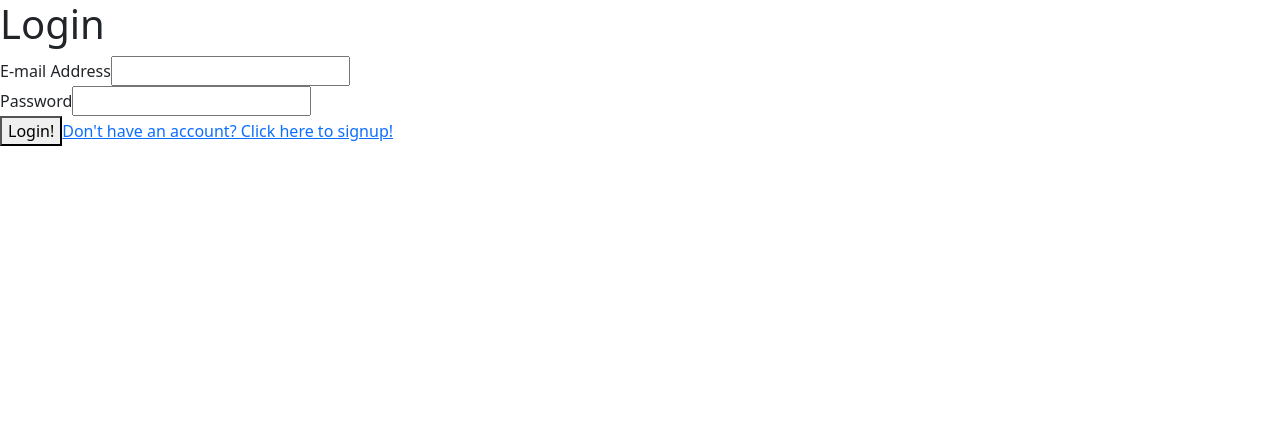
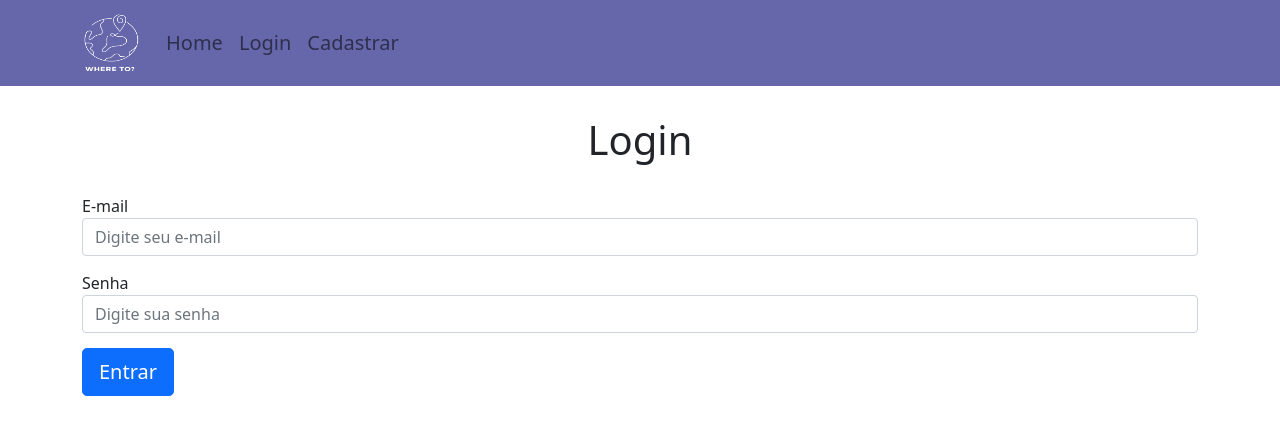
Before and after one commit to CPBeisiegel/where-to-project-client, a React (Create React App) app: page /login in a window 1280 px wide. Shown: the top 434 px of the page. Built offline with nearby package versions, Linux system fonts and the light colour scheme.

Commit message:
add login style

```diff
--- a/src/components/App.js
+++ b/src/components/App.js
@@ -6,12 +6,14 @@ import Signup from "../pages/auth/Signup";
 import Login from "../pages/auth/Login";
 import ProtectedRoute from "../pages/auth/ProtectedRoute";
 import UserHome from "../pages/UserHome";
+import { NavbarExterna } from "./Navbar/index";
 
 import { AuthContextComponent } from "../contexts/authContext";
 
 function App() {
   return (
     <AuthContextComponent>
+      <NavbarExterna />
       <Routes>
         <Route path="/" element={<Home />} />
         <Route
--- a/src/components/Form/index.js
+++ b/src/components/Form/index.js
@@ -14,6 +14,7 @@ export function FormField(props) {
         required={props.required} //booleano, para dizer se é obrigatório ou não o campo ser preenchido
         pattern={props.pattern} //permite que seja passada uma regex, para que ele só aceite o que determinar a regex passada
         readOnly={props.readOnly} //booleano, para quando estiver enviando o formulário, não ser permitido clicar novamente naquele mesmo formulário
+        placeholder={props.placeholder}
       />
     </div>
 
--- a/src/components/Navbar/index.js
+++ b/src/components/Navbar/index.js
@@ -30,7 +30,7 @@ export function NavbarExterna() {
         <Navbar.Collapse id="basic-navbar-nav">
           <Nav className="me-auto navbar-brand ">
             <Nav.Link href="/">Home</Nav.Link>
-            <Nav.Link href={loginState.token === "" ? "/login" : "/UserHome"}>
+            <Nav.Link href={loginState.token === "" ? "/login" : "/user-home"}>
               {loginState.token === "" ? "Login" : "Minha Página"}
             </Nav.Link>
 
--- a/src/pages/Home.js
+++ b/src/pages/Home.js
@@ -1,11 +1,9 @@
-import { NavbarExterna } from "../components/Navbar";
 import { Carrossel } from "../components/Carrossel";
 import { HowTo } from "../components/HowTo";
 
 export function Home() {
   return (
     <div>
-      <NavbarExterna />
       <Carrossel />
       <HowTo />
     </div>
--- a/src/pages/auth/Login.js
+++ b/src/pages/auth/Login.js
@@ -1,6 +1,9 @@
 import React, { useState, useContext } from "react";
-import { Link, useNavigate } from "react-router-dom";
+import { Container } from "react-bootstrap";
+import { useNavigate } from "react-router-dom";
 import api from "../../apis/api";
+import { FormField } from "../../components/Form";
+import { ButtonGlobal } from "../../components/Button";
 
 import { AuthContext } from "../../contexts/authContext";
 
@@ -12,6 +15,7 @@ function Login(props) {
     email: null,
     password: null,
   });
+  const [loading, setLoading] = useState(false);
 
   const navigate = useNavigate();
 
@@ -26,6 +30,7 @@ function Login(props) {
     event.preventDefault();
 
     try {
+      setLoading(true);
       const response = await api.post("/users/login", state);
       console.log(response);
 
@@ -34,9 +39,11 @@ function Login(props) {
         "loggedInUser",
         JSON.stringify({ ...response.data })
       );
+
       setErrors({ password: "", email: "" });
-      navigate("/");
+      navigate("/user-home");
     } catch (err) {
+      setLoading(false);
       console.error(err.response);
       setErrors({ ...err.response.data.errors });
     }
@@ -44,10 +51,23 @@ function Login(props) {
 
   return (
     <form onSubmit={handleSubmit}>
-      <h1>Login</h1>
+      <Container>
+        <h1 style={{ textAlign: "center", marginTop: "30px" }}>Login</h1>
 
-      <div>
-        <label htmlFor="signupFormEmail">E-mail Address</label>
+        <div style={{ marginTop: "30px" }}>
+          <FormField
+            type="email"
+            label="E-mail"
+            id="signupFormEmaill"
+            name="email"
+            onChange={handleChange}
+            value={state.email}
+            required={true}
+            readOnly={loading}
+            error={errors.email}
+            placeholder="Digite seu e-mail"
+          />
+          {/*  <label htmlFor="signupFormEmail">E-mail Address</label>
           <input
             type="email"
             name="email"
@@ -55,11 +75,25 @@ function Login(props) {
             value={state.email}
             error={errors.email}
             onChange={handleChange}
-        />
+          /> */}
         </div>
 
-      <div>
-        <label htmlFor="signupFormPassword">Password</label>
+        <div style={{ marginTop: "15px" }}>
+          <FormField
+            type="password"
+            label="Senha"
+            id="signupFormPassword"
+            required={true}
+            readOnly={loading}
+            name="password"
+            value={state.password}
+            onChange={handleChange}
+            pattern="^(?=.*?[A-Z])(?=.*?[a-z])(?=.*?[0-9])(?=.*?[#?!@$ %^&*-]).{8,}$"
+            error={errors.password}
+            placeholder="Digite sua senha"
+          />
+
+          {/* <label htmlFor="signupFormPassword">Password</label>
           <input
             type="password"
             name="password"
@@ -67,14 +101,13 @@ function Login(props) {
             value={state.password}
             error={errors.password}
             onChange={handleChange}
-        />
+          /> */}
         </div>
 
-      <div>
-        <button type="submit">Login!</button>
-
-        <Link to="/signup">Don't have an account? Click here to signup!</Link>
+        <div style={{ marginTop: "15px" }}>
+          <ButtonGlobal type="submit">Entrar</ButtonGlobal>
         </div>
+      </Container>
     </form>
   );
 }
```
Lines whose indentation alone changed are shown as unchanged.
